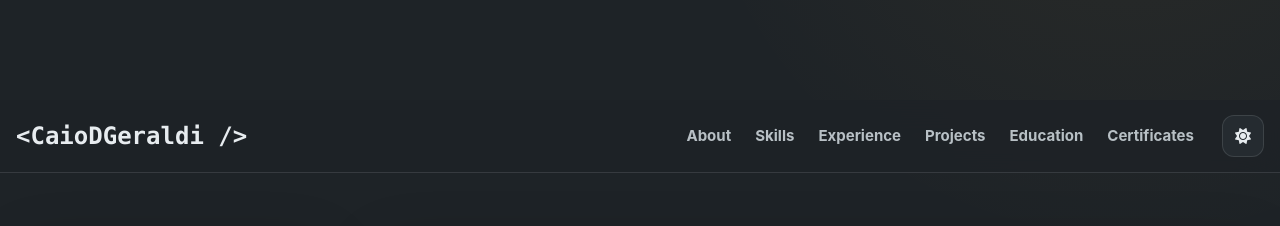
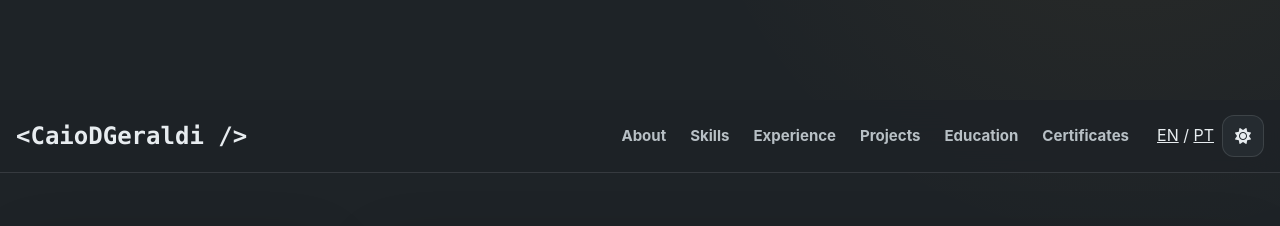
Before and after one commit to CaioDGeraldi/Portfolio, a plain HTML site: page index.html in a window 1280 px wide. Shown: the part 1420-1646 px from the top of the page. Drawn offline with nearby package versions, Linux system fonts and the light colour scheme; animation ran at ten frames a second.

Commit message:
feat(i18n): expose accessible EN/PT language switcher

```diff
--- a/index.html
+++ b/index.html
@@ -43,6 +43,11 @@
         <a href="#certificados">Certificates</a>
       </div>
       <div class="nav-actions">
+      <nav class="language-picker" aria-label="Language / Idioma">
+        <a href="?lang=en" data-portfolio-lang="en" lang="en" hreflang="en" aria-label="English language">EN</a>
+        <span aria-hidden="true">/</span>
+        <a href="?lang=pt-BR" data-portfolio-lang="pt-BR" lang="pt-BR" hreflang="pt-BR" aria-label="Idioma português">PT</a>
+      </nav>
         <button id="themeToggle" class="icon-button" type="button" aria-label="Toggle theme" title="Toggle theme"><i class="fa-solid fa-sun"></i></button>
         <button id="menuToggle" class="icon-button menu-button" type="button" aria-label="Open menu" aria-expanded="false" aria-controls="navLinks" title="Menu"><i class="fa-solid fa-bars"></i></button>
       </div>
@@ -261,6 +266,7 @@
     <p>CaioDGeraldi <span aria-hidden="true">·</span> Backend, architecture and software engineering.</p>
   </footer>
 
+  <script src="./scripts/i18n.js"></script>
   <script src="./scripts/main.js"></script>
   <script src="./scripts/modules.js"></script>
 </body>
```
